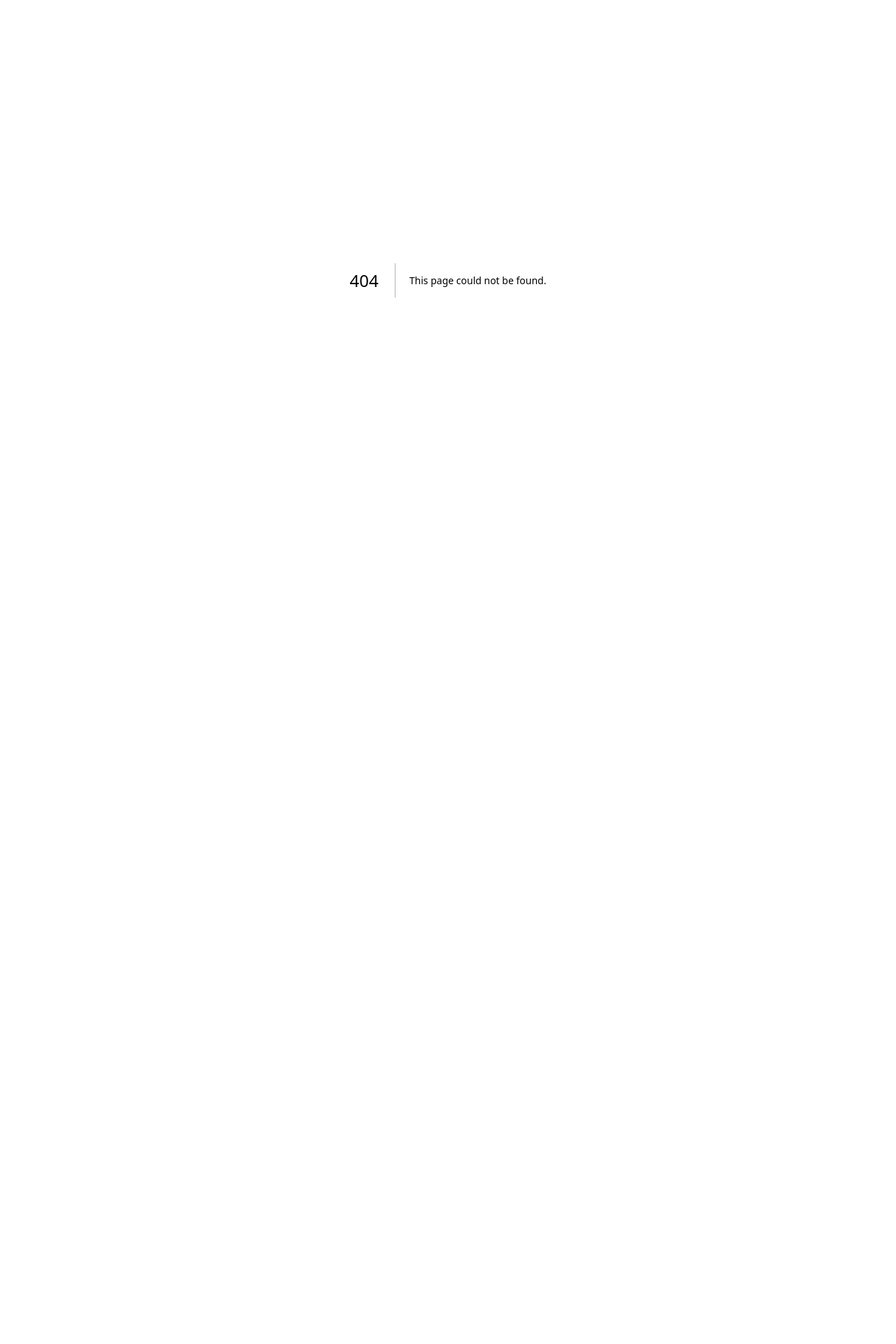
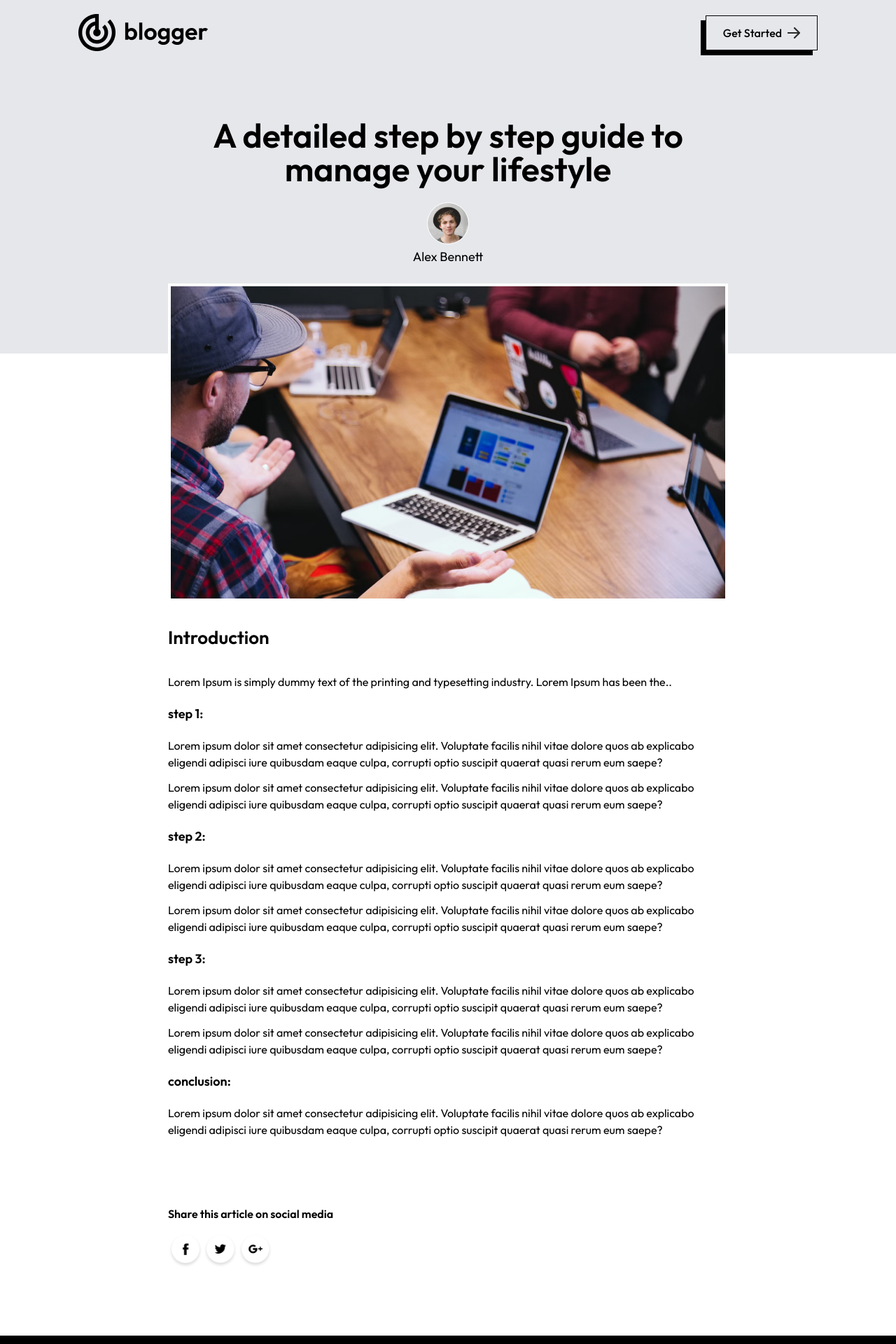
Before and after one commit to hemapriyavk/Full-stack-blog-application-using-Next.js, a Next.js app: page /blogs/1 in a window 1280 px wide. Before the commit this address had no page. Shown: the top 1920 px of the page at 70% size. Before the commit the page ends 800 px from the top, so only its background shows below. Built offline with nearby package versions, Linux system fonts and the light colour scheme.

Commit message:
created blog post page

```diff
--- a/Components/BlogItem.jsx
+++ b/Components/BlogItem.jsx
@@ -1,18 +1,21 @@
 import React from 'react'
 import Image from 'next/image'
 import { assets } from '@/Assets/assets'
+import Link from 'next/link'
 
-const BlogItem = ({title, description, category, image}) => {
+const BlogItem = ({id, title, description, category, image}) => {
   return (
     <div className='max-w-[330px] sm:max-w-[300px] bg-white border border-black hover:shadow-[-7px_7px_0px_#000000]'>
+      <Link href={`/blogs/${id}`}>
         <Image src={image} alt="blog-image" width={400} height={400} className='border-b border-black'/>
+        </Link>
         <p className='ml-5 mt-5 px-1 inline-block bg-black text-white text-sm'>{category}</p>
         <div className='p-5'>
             <h5 className='mb-2 text-lg font-medium tracking-tight text-gray-900'>{title}</h5>
             <p className='mb-3 text-sm tracking-tight text-gray-700'>{description}</p>
-            <div className='inline-flex items-center py-2 font-semibold text-center'>
+            <Link href={`blogs${id}`} className='inline-flex items-center py-2 font-semibold text-center'>
                 Read more <Image src={assets.arrow} alt='arrow' width={12} className='ml-2' />
-            </div>
+            </Link>
         </div>
     </div>
   )
--- a/Components/BlogList.jsx
+++ b/Components/BlogList.jsx
@@ -21,7 +21,7 @@
         </div>
         <div className='flex flex-wrap justify-around gap-1 gap-y-10 mb-16 xl:mx-24'>
           {filteredBlogs?.length > 0 ? ( filteredBlogs?.map((item, index)=> (
-            <BlogItem key={index} image={item?.image} title={item?.title} description={item?.description} category={item?.category} />
+            <BlogItem key={index} id={item?.id} image={item?.image} title={item?.title} description={item?.description} category={item?.category} />
         ))): (
           <p className='text-gray-500 text-center w-full'>No blogs found</p>
         )}
--- /dev/null
+++ b/app/blogs/[id]/page.jsx
@@ -0,0 +1,72 @@
+'use client'
+import { assets, blog_data } from '@/Assets/assets';
+import Footer from '@/Components/Footer';
+import Image from 'next/image';
+import Link from 'next/link';
+import React, {useState, useEffect} from 'react'
+
+const page = ({params}) => {
+    console.log('!!!!! params', params);
+
+    const [data, setData] = useState(null);
+
+    const fetchBlogData = () => {
+        for(let i=0; i<blog_data?.length; i++){
+            if(Number(params?.id) === blog_data[i].id){
+                setData(blog_data[i]);
+                 console.log('!!!!! blog_data', blog_data[i])
+                break;
+            }
+        }
+    }
+
+    useEffect(() => {
+        fetchBlogData();
+    }, [])
+  return (
+    data ? <>
+    <div className='bg-gray-200 py-5 px-5 md:px-12 lg:px-28'>
+        <div className='flex justify-between items-center'>
+            <Link href='/'>
+            <Image src={assets?.logo} alt="logo" width={180} className='w-[130px] sm:w-auto' />
+            </Link>
+            <button className='flex items-center gap-2 font-medium py-1 px-3 sm:py-3 sm:px-6 border border-black shadow-[-7px_7px_0px_#000000]'>Get Started
+                <Image src={assets?.arrow} alt='arrow' />
+            </button>
+        </div>
+        <div className='text-center my-24'>
+            <h1 className='text-2xl sm:text-5xl font-semibold max-w-[700px] mx-auto'>{data?.title}</h1>
+            <Image alt='authorImg' src={data?.author_img} width={60} height={60} className='mx-auto mt-6 border border-white rounded-full' />
+            <p className='mt-1 pb-2 text-lg max-w-[740px] mx-auto'>{data?.author}</p>
+        </div>
+    </div>
+    <div className='mx-5 max-w-[800px] md:mx-auto mt-[-100px] mb-10'>
+        <Image src={data?.image} width={1280} height={720} alt='blog-image' className='border-4 border-white' />
+        <h1 className='my-8 text-[26px] font-semibold'>Introduction</h1>
+        <p>{data?.description}</p>
+        <h3 className='my-5 text-[18px] font-semibold'>step 1:</h3>
+        <p className='my-3'>Lorem ipsum dolor sit amet consectetur adipisicing elit. Voluptate facilis nihil vitae dolore quos ab explicabo eligendi adipisci iure quibusdam eaque culpa, corrupti optio suscipit quaerat quasi rerum eum saepe?</p>
+        <p className='my-3'>Lorem ipsum dolor sit amet consectetur adipisicing elit. Voluptate facilis nihil vitae dolore quos ab explicabo eligendi adipisci iure quibusdam eaque culpa, corrupti optio suscipit quaerat quasi rerum eum saepe?</p>
+        <h3 className='my-5 text-[18px] font-semibold'>step 2:</h3>
+        <p className='my-3'>Lorem ipsum dolor sit amet consectetur adipisicing elit. Voluptate facilis nihil vitae dolore quos ab explicabo eligendi adipisci iure quibusdam eaque culpa, corrupti optio suscipit quaerat quasi rerum eum saepe?</p>
+        <p className='my-3'>Lorem ipsum dolor sit amet consectetur adipisicing elit. Voluptate facilis nihil vitae dolore quos ab explicabo eligendi adipisci iure quibusdam eaque culpa, corrupti optio suscipit quaerat quasi rerum eum saepe?</p>
+        <h3 className='my-5 text-[18px] font-semibold'>step 3:</h3>
+        <p className='my-3'>Lorem ipsum dolor sit amet consectetur adipisicing elit. Voluptate facilis nihil vitae dolore quos ab explicabo eligendi adipisci iure quibusdam eaque culpa, corrupti optio suscipit quaerat quasi rerum eum saepe?</p>
+        <p className='my-3'>Lorem ipsum dolor sit amet consectetur adipisicing elit. Voluptate facilis nihil vitae dolore quos ab explicabo eligendi adipisci iure quibusdam eaque culpa, corrupti optio suscipit quaerat quasi rerum eum saepe?</p>
+        <h3 className='my-5 text-[18px] font-semibold'>conclusion:</h3>
+        <p className='my-3'>Lorem ipsum dolor sit amet consectetur adipisicing elit. Voluptate facilis nihil vitae dolore quos ab explicabo eligendi adipisci iure quibusdam eaque culpa, corrupti optio suscipit quaerat quasi rerum eum saepe?</p>
+        <div className='my-24'>
+            <p className='text-black font-semibold my-4'>Share this article on social media</p>
+            <div className='flex'>
+                <Image src={assets?.facebook_icon} alt='facebook-icon' width={50} />
+                 <Image src={assets?.twitter_icon} alt='twitter-icon' width={50} />
+                  <Image src={assets?.googlePlus_icon} alt='googlePlus-icon' width={50} />
+            </div>
+        </div>
+    </div>
+    <Footer />
+    </> : <></>
+  )
+}
+
+export default page
```
